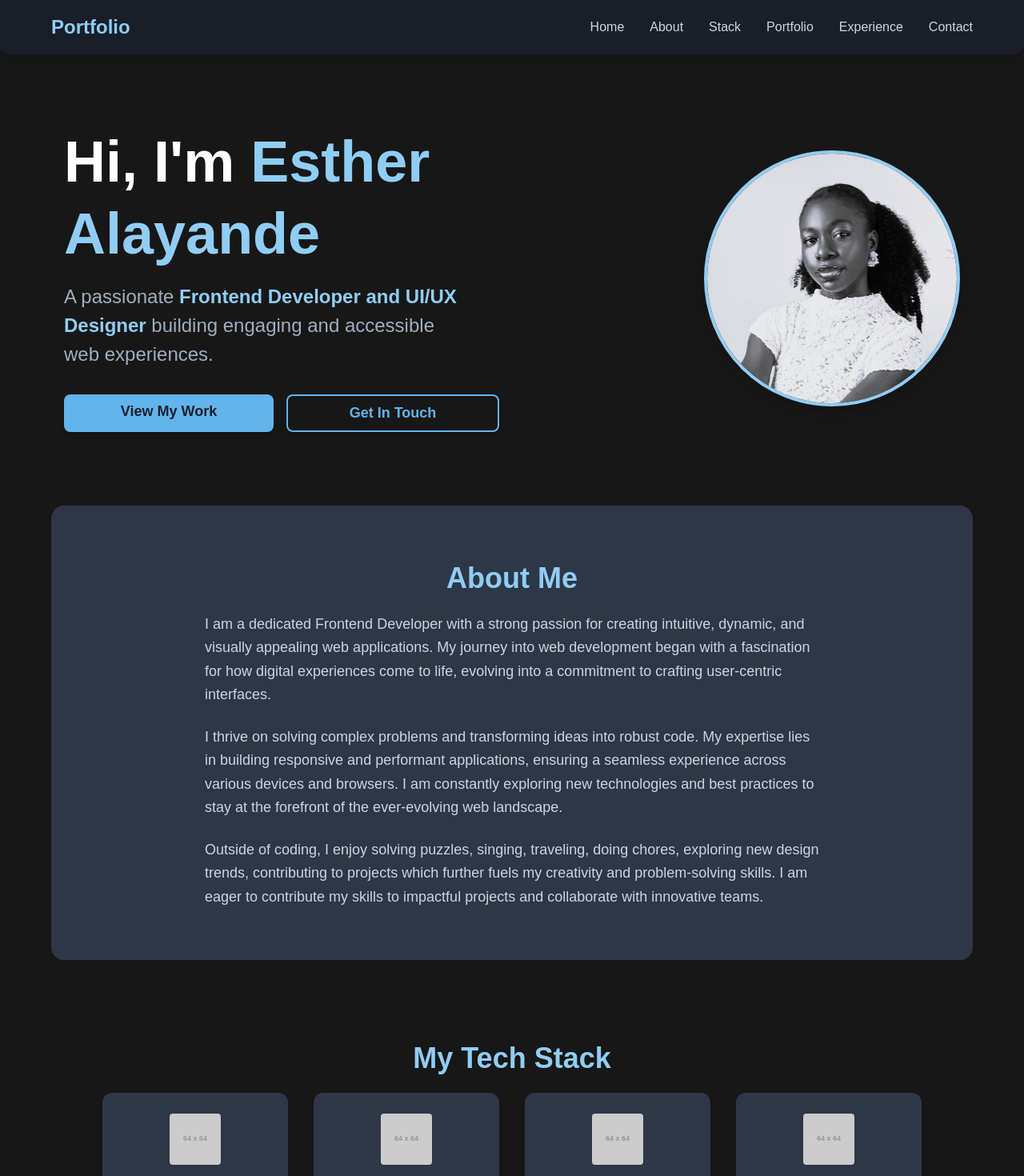
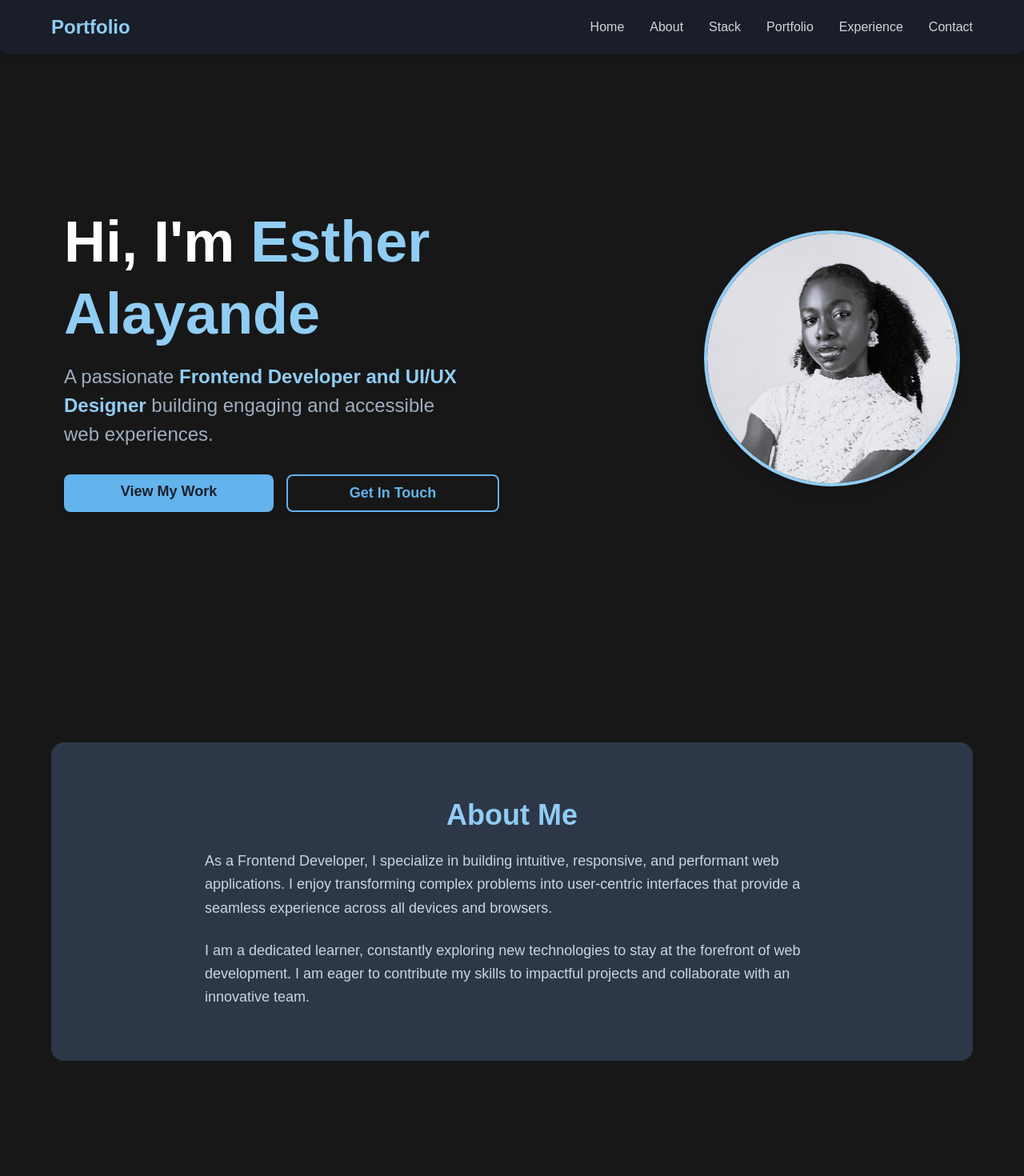
Before and after one commit to Enny-f12/portfolio, a Next.js app: page / in a window 1280 px wide. Shown: the top 1470 px of the page at 80% size. Built offline with nearby package versions, Linux system fonts and the light colour scheme.

Commit message:
added fewer changes

```diff
--- a/src/App.module.css
+++ b/src/App.module.css
@@ -138,7 +138,7 @@
     padding-top: 8rem;
     padding-left: 5rem;
     padding-right: 5rem;
-    min-height:75vh
+    min-height:100vh;
   }
 }
 
@@ -316,6 +316,8 @@
     padding-right: 4rem;
      margin-left: auto;
   margin-right: auto;
+   margin-top: 8rem;
+  margin-bottom: 8rem;
   }
 }
 
@@ -355,13 +357,19 @@
 
 .techStackSection {
   padding: 4rem 1.5rem;
+
 }
 
 @media (min-width: 768px) {
   .techStackSection {
     padding-left: 4rem;
     padding-right: 4rem;
+     margin-bottom: 8rem;
   }
+     .sectionHeading{
+         margin-bottom: 5rem;
+     }
+
 }
 
 .sectionHeading {
@@ -442,6 +450,7 @@
     padding-left: 4rem;
     padding-right: 4rem;
     margin: auto;
+    margin-bottom:8rem;
   }
 }
 
@@ -604,6 +613,7 @@
   .resumeSection {
     padding-left: 4rem;
     padding-right: 4rem;
+    margin-bottom: 8rem;
   }
 }
 
--- a/src/components/section/About.tsx
+++ b/src/components/section/About.tsx
@@ -6,15 +6,12 @@ const AboutMeSection: React.FC = () => {
     <section id="about" className={styles.aboutSection}>
       <h2 className={styles.sectionHeading}>About Me</h2>
       <div className={styles.contentContainer}>
-        <p className={styles.paragraph}>
-          I am a dedicated Frontend Developer with a strong passion for creating intuitive, dynamic, and visually appealing web applications. My journey into web development began with a fascination for how digital experiences come to life, evolving into a commitment to crafting user-centric interfaces.
-        </p>
-        <p className={styles.paragraph}>
-          I thrive on solving complex problems and transforming ideas into robust code. My expertise lies in building responsive and performant applications, ensuring a seamless experience across various devices and browsers. I am constantly exploring new technologies and best practices to stay at the forefront of the ever-evolving web landscape.
-        </p>
-        <p className={styles.paragraphLast}>
-          Outside of coding, I enjoy solving puzzles, singing, traveling, doing chores, exploring new design trends, contributing to projects which further fuels my creativity and problem-solving skills. I am eager to contribute my skills to impactful projects and collaborate with innovative teams.
-        </p>
+       <p className={styles.paragraph}>
+  As a Frontend Developer, I specialize in building intuitive, responsive, and performant web applications. I enjoy transforming complex problems into user-centric interfaces that provide a seamless experience across all devices and browsers.
+</p>
+<p className={styles.paragraphLast}>
+  I am a dedicated learner, constantly exploring new technologies to stay at the forefront of web development. I am eager to contribute my skills to impactful projects and collaborate with an innovative team.
+</p>
       </div>
     </section>
   );
--- a/src/components/section/Experience.tsx
+++ b/src/components/section/Experience.tsx
@@ -1,4 +1,4 @@
-// src/components/ResumeExperienceSection/ResumeExperienceSection.tsx
+
 import React from 'react';
 import styles from '@/App.module.css'; // Import the CSS Module
 
```
